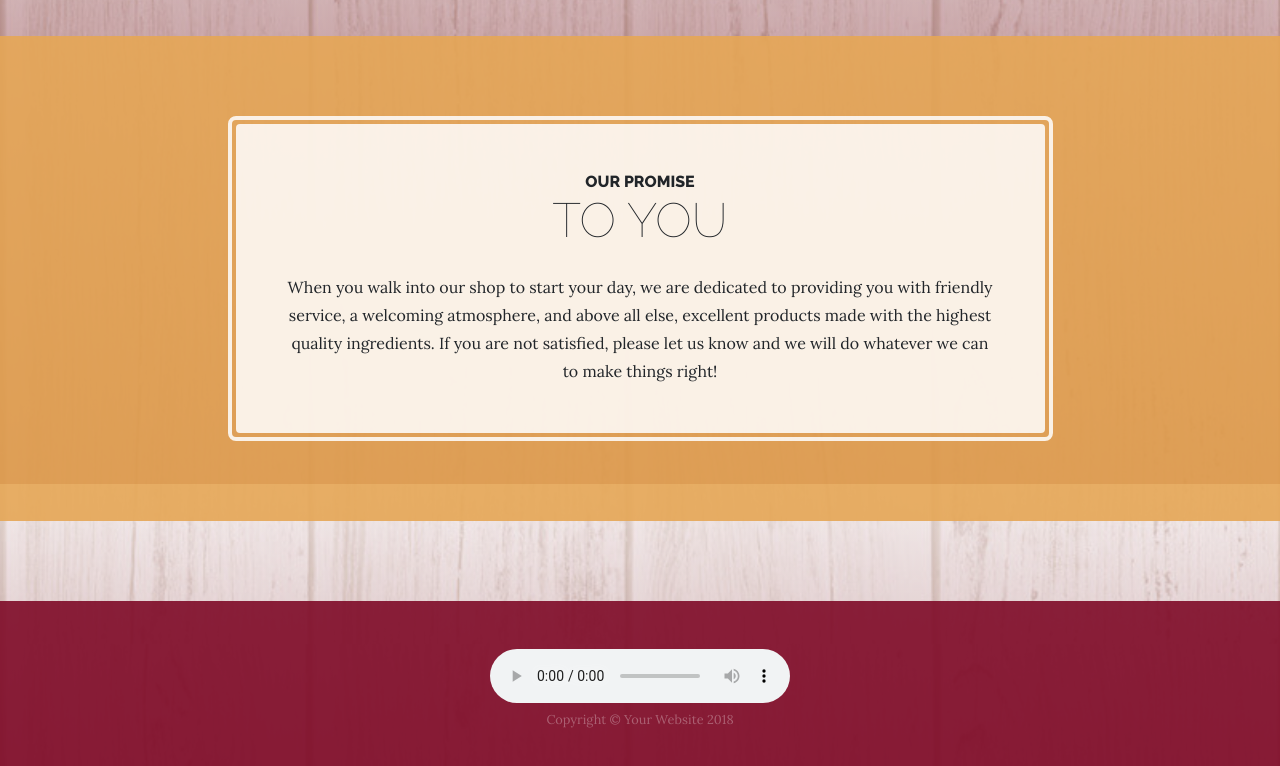
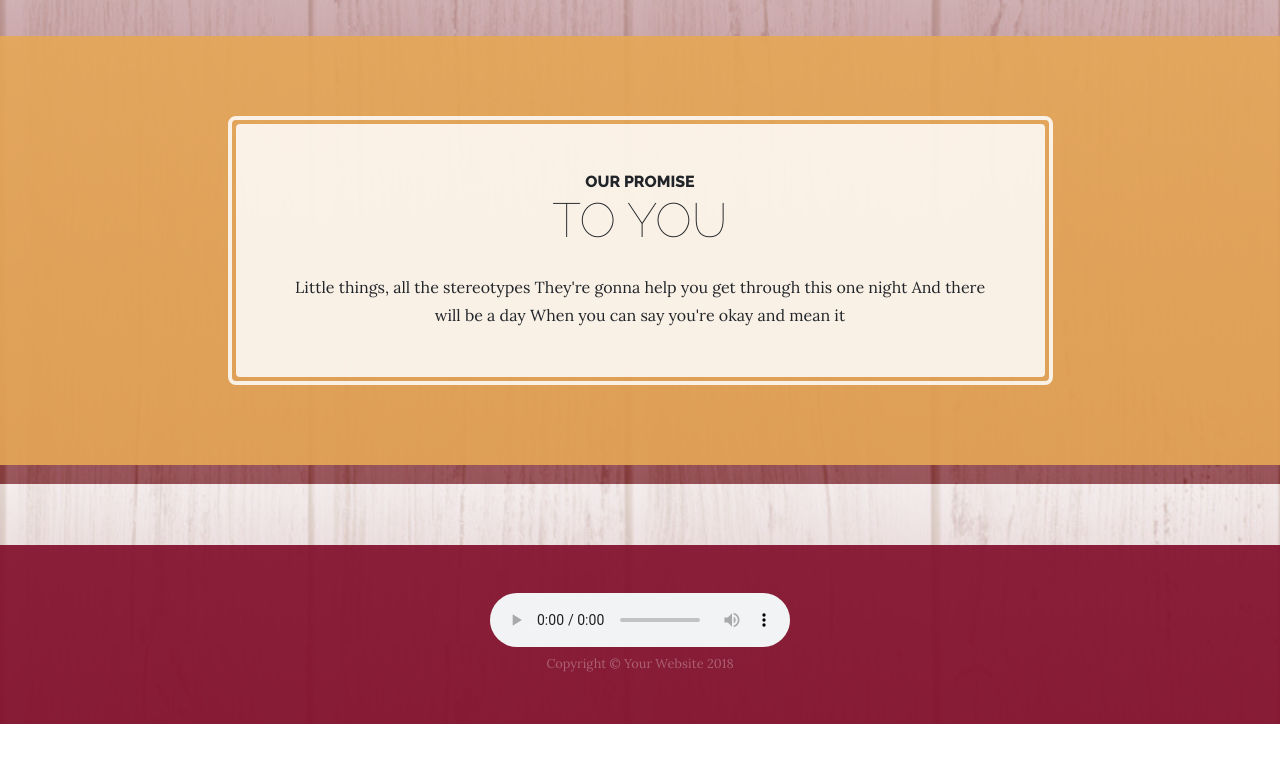
Before and after one commit to kamamile-tea/TemplateWebsite2018, a website: page index.html in a window 1280 px wide. Shown: the part 1916-2682 px from the top of the page. After the commit the page ends 2640 px from the top, so only its background shows below. Drawn offline with Linux system fonts and the light colour scheme.

Commit message:
Update index.html to help

```diff
--- a/index.html
+++ b/index.html
@@ -104,7 +104,11 @@
                 <span class="section-heading-upper">Our Promise</span>
                 <span class="section-heading-lower">To You</span>
               </h2>
-              <p class="mb-0">When you walk into our shop to start your day, we are dedicated to providing you with friendly service, a welcoming atmosphere, and above all else, excellent products made with the highest quality ingredients. If you are not satisfied, please let us know and we will do whatever we can to make things right!</p>
+              <p class="mb-0">Little things, all the stereotypes
+                              They're gonna help you get through this one night
+                              And there will be a day
+                              When you can say you're okay and mean it
+              </p>
             </div>
           </div>
         </div>
```
